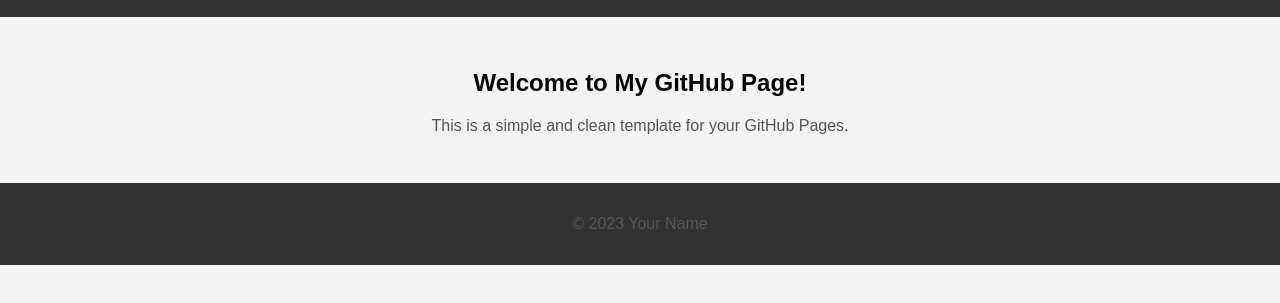
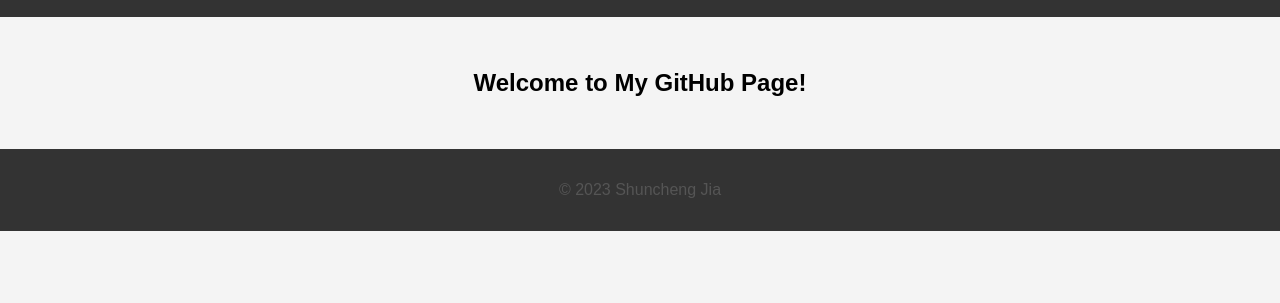
Before and after one commit to jiashuncheng/jiashuncheng.github.io, a plain HTML site: page index.html in a window 1280 px wide. Shown: the part 95-398 px from the top of the page. Drawn offline with Linux system fonts and the light colour scheme.

Commit message:
Update index.html

```diff
--- a/index.html
+++ b/index.html
@@ -45,11 +45,10 @@
 
     <section>
         <h2>Welcome to My GitHub Page!</h2>
-        <p>This is a simple and clean template for your GitHub Pages.</p>
     </section>
 
     <footer>
-        <p>&copy; 2023 Your Name</p>
+        <p>&copy; 2023 Shuncheng Jia</p>
     </footer>
 </body>
 </html>
```
